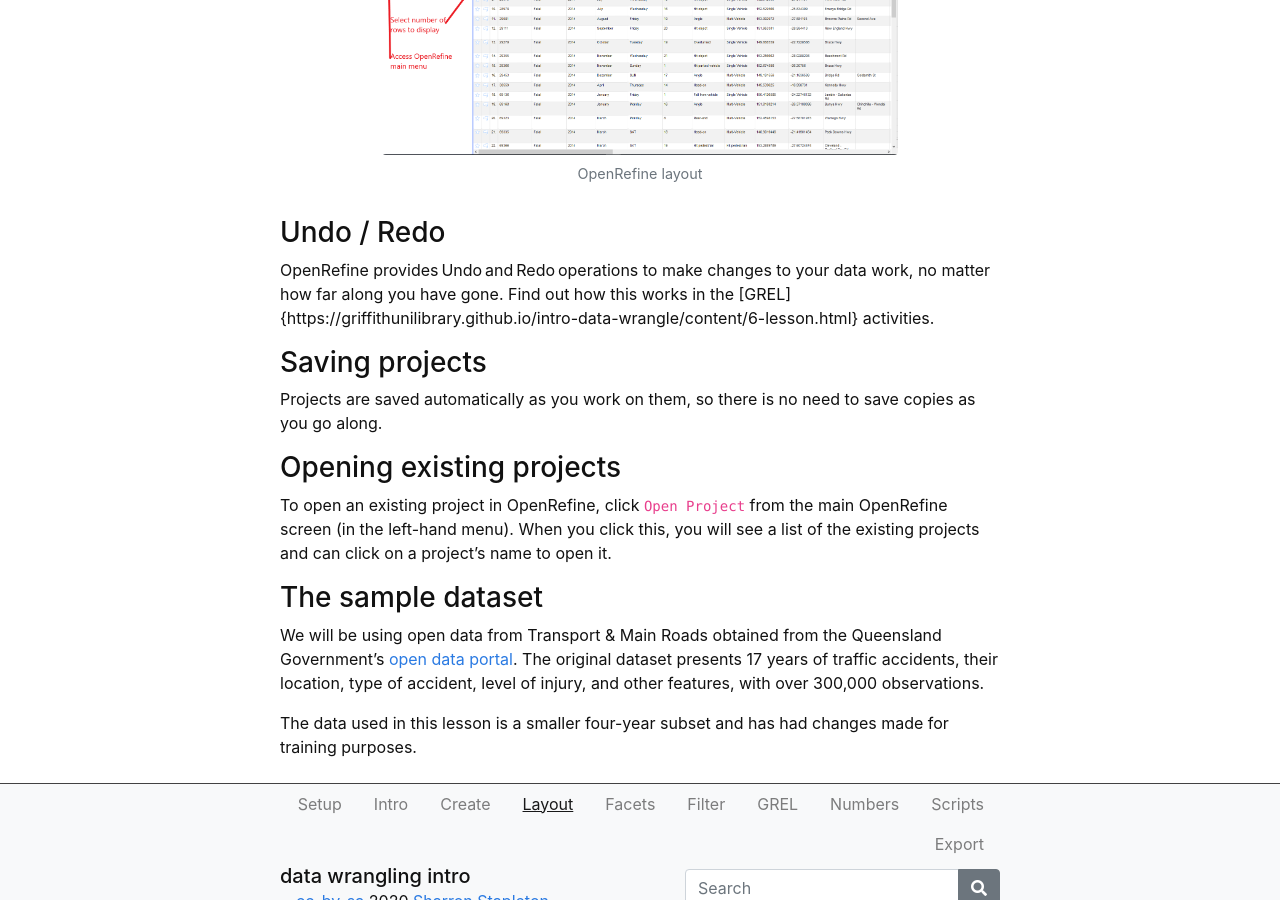
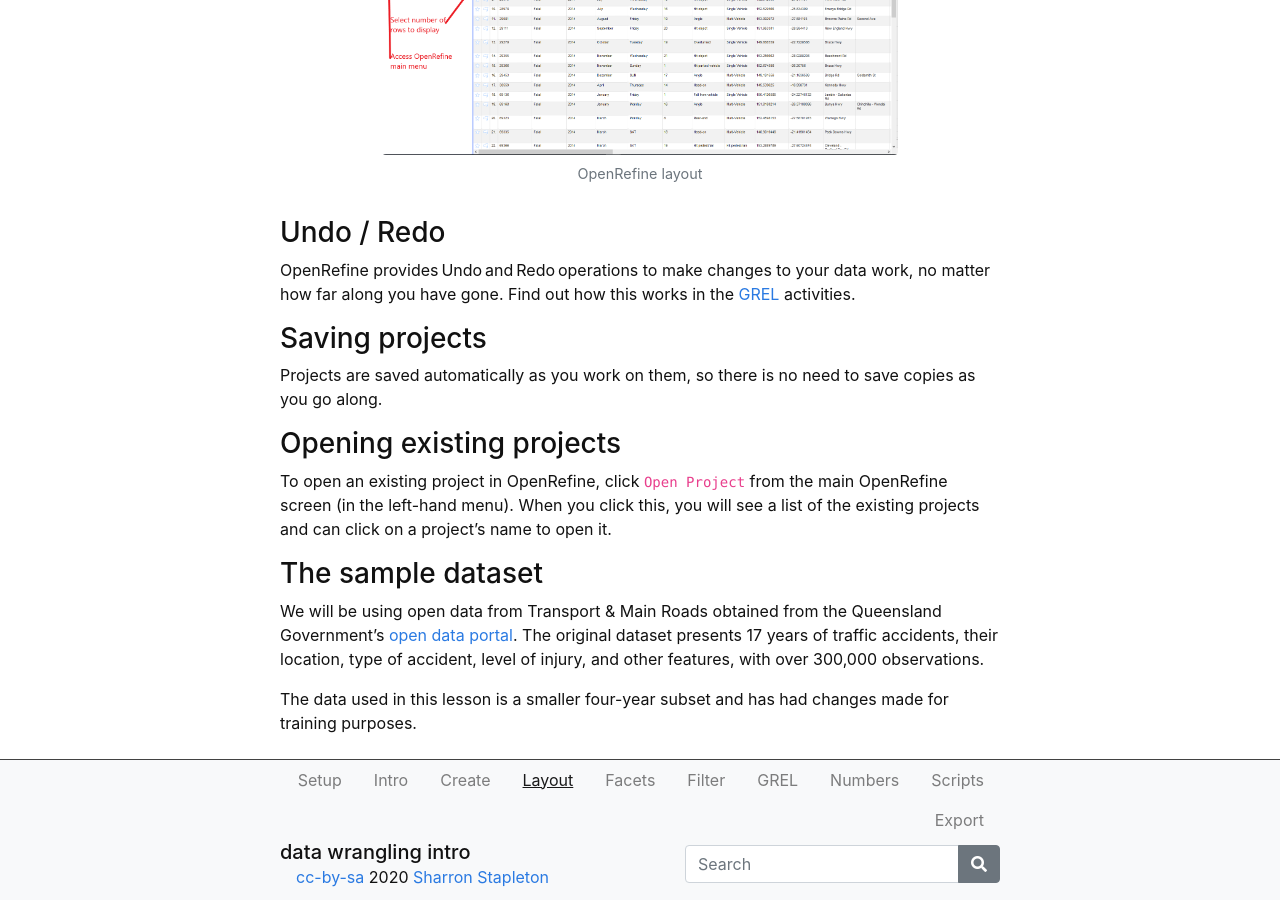
Before and after one commit to GULibrarySandbox/intro-data-wrangle, a Jekyll site: the page built from content/3-lesson.md, in a window 1280 px wide and 900 px high, scrolled down 997 px. Built offline with Jekyll 4.4.1, drawn with Linux system fonts in a browser that asks for light colours.

Commit message:
Update 3-lesson.md

```diff
--- a/content/3-lesson.md
+++ b/content/3-lesson.md
@@ -34,7 +34,7 @@ This is useful when working with `xml` files, MARC records, as well as `csv` fil
 
 ### Undo / Redo
 
-OpenRefine provides Undo and Redo operations to make changes to your data work, no matter how far along you have gone. Find out how this works in the [GREL] {https://griffithunilibrary.github.io/intro-data-wrangle/content/6-lesson.html} activities.
+OpenRefine provides Undo and Redo operations to make changes to your data work, no matter how far along you have gone. Find out how this works in the [GREL](https://griffithunilibrary.github.io/intro-data-wrangle/content/6-lesson.html) activities.
 
 ### Saving projects
 
```
